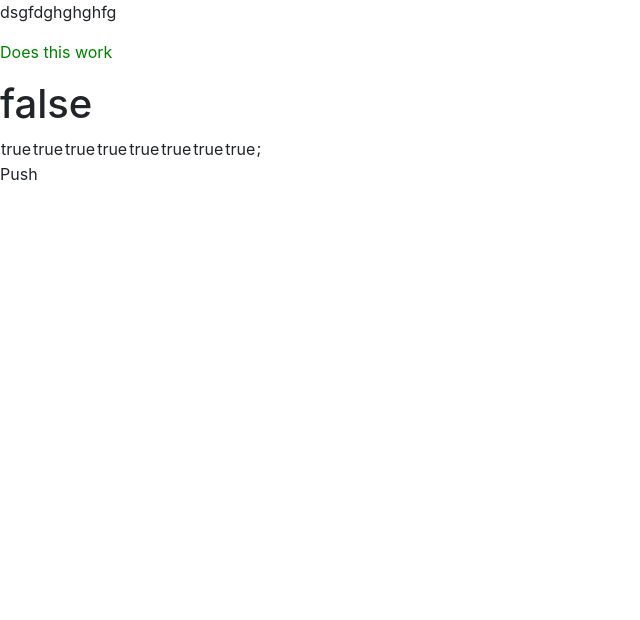
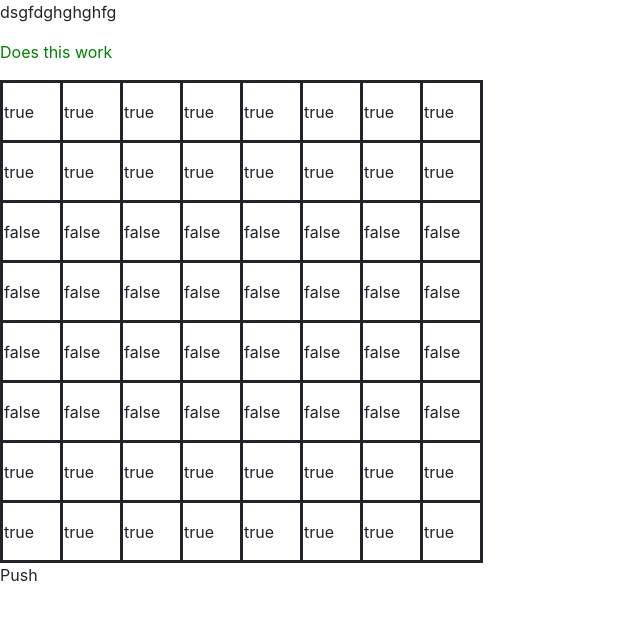
Before and after one commit to harrisejm/Chess, a React app: page /#/ in a window 1280 px wide. Shown: the top 620 px of the page, without its empty margins (0-640 px from the left). Built offline with nearby package versions, Linux system fonts and the light colour scheme.

Commit message:
add onclick to board position

```diff
--- a/src/components/MainBoard.jsx
+++ b/src/components/MainBoard.jsx
@@ -10,6 +10,7 @@ class MainBoard extends React.Component {
     };
     this.populateBoard = this.populateBoard.bind(this);
     this.testRender = this.testRender.bind(this);
+    this.movePiece = this.movePiece.bind(this);
   }
 
   populateBoard() {
@@ -34,13 +35,27 @@ class MainBoard extends React.Component {
     }
     this.setState({board: newBoard});
     console.log(this.state.board.length);
-    if (this.state.board.length === 8) {
-    }
   }
 
   componentWillMount(){
     this.populateBoard();
   }
+
+  movePiece(piecePosition){
+  let newBoard = this.state.board.slice();
+  //let position = piecePosition.split("");
+
+  if (newBoard[0][0].occupied === 'true') {
+    newBoard[0][0].occupied = 'false';
+  } else {
+    newBoard[0][0].occupied = 'true';
+  }
+
+
+    this.setState({board: newBoard})
+    console.log(this.state.board);
+  }
+
 
   testRender(){
     let test = {
@@ -49,39 +64,110 @@ class MainBoard extends React.Component {
 
   //  const row1 = <td> {this.state.board[0][0].occupied} </td>;
   //  const row2 = <td> {this.state.board[3][0].occupied} </td>;
-let greeting = React.createElement('h1', {}, this.state.board[3][0].occupied);
+
+// let grid = [];
+//
+// for (let q = 0; q < 8; q++) {
+//   for (let z = 0; z < 8; z++) {
+//     grid.push(React.createElement('td', {className: 'hello'}, this.state.board[q][z].occupied))
+//   }
+//
+// }
+
+//let greeting = React.createElement('td', {}, this.state.board[3][0].occupied);
 
     const chessBoard =
     <div>
       <style jsx>{`
-
+         td {
+           border-style: solid;
+           width: 60px;
+           height: 60px;
+         }
       `}</style>
       <p style={test}>Does this work</p>
-      {greeting}
+
       <table>
         <tbody>
           <tr className="row1">
-            <td>{this.state.board[0][0].occupied}</td>
+            <td onClick={this.movePiece}>{this.state.board[0][0].occupied}</td>
             <td>{this.state.board[0][1].occupied}</td>
             <td>{this.state.board[0][2].occupied}</td>
-            <td>{this.state.board[0][3].occupied}</td>       <td>{this.state.board[0][4].occupied}</td>
+            <td>{this.state.board[0][3].occupied}</td>
+            <td>{this.state.board[0][4].occupied}</td>
             <td>{this.state.board[0][5].occupied}</td>
             <td>{this.state.board[0][6].occupied}</td>
-            <td>{this.state.board[0][7].occupied}</td>;
+            <td>{this.state.board[0][7].occupied}</td>
           </tr>
           <tr className="row2">
+            <td>{this.state.board[1][0].occupied}</td>
+            <td>{this.state.board[1][1].occupied}</td>
+            <td>{this.state.board[1][2].occupied}</td>
+            <td>{this.state.board[1][3].occupied}</td>
+            <td>{this.state.board[1][4].occupied}</td>
+            <td>{this.state.board[1][5].occupied}</td>
+            <td>{this.state.board[1][6].occupied}</td>
+            <td>{this.state.board[1][7].occupied}</td>
           </tr>
           <tr className="row3">
+            <td>{this.state.board[2][0].occupied}</td>
+            <td>{this.state.board[2][1].occupied}</td>
+            <td>{this.state.board[2][2].occupied}</td>
+            <td>{this.state.board[2][3].occupied}</td>
+            <td>{this.state.board[2][4].occupied}</td>
+            <td>{this.state.board[2][5].occupied}</td>
+            <td>{this.state.board[2][6].occupied}</td>
+            <td>{this.state.board[2][7].occupied}</td>
           </tr>
           <tr className="row4">
+            <td>{this.state.board[3][0].occupied}</td>
+            <td>{this.state.board[3][1].occupied}</td>
+            <td>{this.state.board[3][2].occupied}</td>
+            <td>{this.state.board[3][3].occupied}</td>
+            <td>{this.state.board[3][4].occupied}</td>
+            <td>{this.state.board[3][5].occupied}</td>
+            <td>{this.state.board[3][6].occupied}</td>
+            <td>{this.state.board[3][7].occupied}</td>
           </tr>
           <tr className="row5">
+            <td>{this.state.board[4][0].occupied}</td>
+            <td>{this.state.board[4][1].occupied}</td>
+            <td>{this.state.board[4][2].occupied}</td>
+            <td>{this.state.board[4][3].occupied}</td>
+            <td>{this.state.board[4][4].occupied}</td>
+            <td>{this.state.board[4][5].occupied}</td>
+            <td>{this.state.board[4][6].occupied}</td>
+            <td>{this.state.board[4][7].occupied}</td>
           </tr>
           <tr className="row6">
+            <td>{this.state.board[5][0].occupied}</td>
+            <td>{this.state.board[5][1].occupied}</td>
+            <td>{this.state.board[5][2].occupied}</td>
+            <td>{this.state.board[5][3].occupied}</td>
+            <td>{this.state.board[5][4].occupied}</td>
+            <td>{this.state.board[5][5].occupied}</td>
+            <td>{this.state.board[5][6].occupied}</td>
+            <td>{this.state.board[5][7].occupied}</td>
           </tr>
           <tr className="row7">
+            <td>{this.state.board[6][0].occupied}</td>
+            <td>{this.state.board[6][1].occupied}</td>
+            <td>{this.state.board[6][2].occupied}</td>
+            <td>{this.state.board[6][3].occupied}</td>
+            <td>{this.state.board[6][4].occupied}</td>
+            <td>{this.state.board[6][5].occupied}</td>
+            <td>{this.state.board[6][6].occupied}</td>
+            <td>{this.state.board[6][7].occupied}</td>
           </tr>
           <tr className="row8">
+            <td>{this.state.board[7][0].occupied}</td>
+            <td>{this.state.board[7][1].occupied}</td>
+            <td>{this.state.board[7][2].occupied}</td>
+            <td>{this.state.board[7][3].occupied}</td>
+            <td>{this.state.board[7][4].occupied}</td>
+            <td>{this.state.board[7][5].occupied}</td>
+            <td>{this.state.board[7][6].occupied}</td>
+            <td>{this.state.board[7][7].occupied}</td>
           </tr>
         </tbody>
       </table>
--- a/testCode/test.css
+++ b/testCode/test.css
@@ -3,7 +3,7 @@ td {
   width: 60px;
   height: 60px;
 }
-td.left {
+/*td.left {
   border-left-width: 6px;
 }
 td.right {
@@ -16,4 +16,4 @@ td.bottom {
 
 td.top {
   border-top-width: 6px;
-}
+}*/
```
Also changed, not shown: .eslintrc.json.
